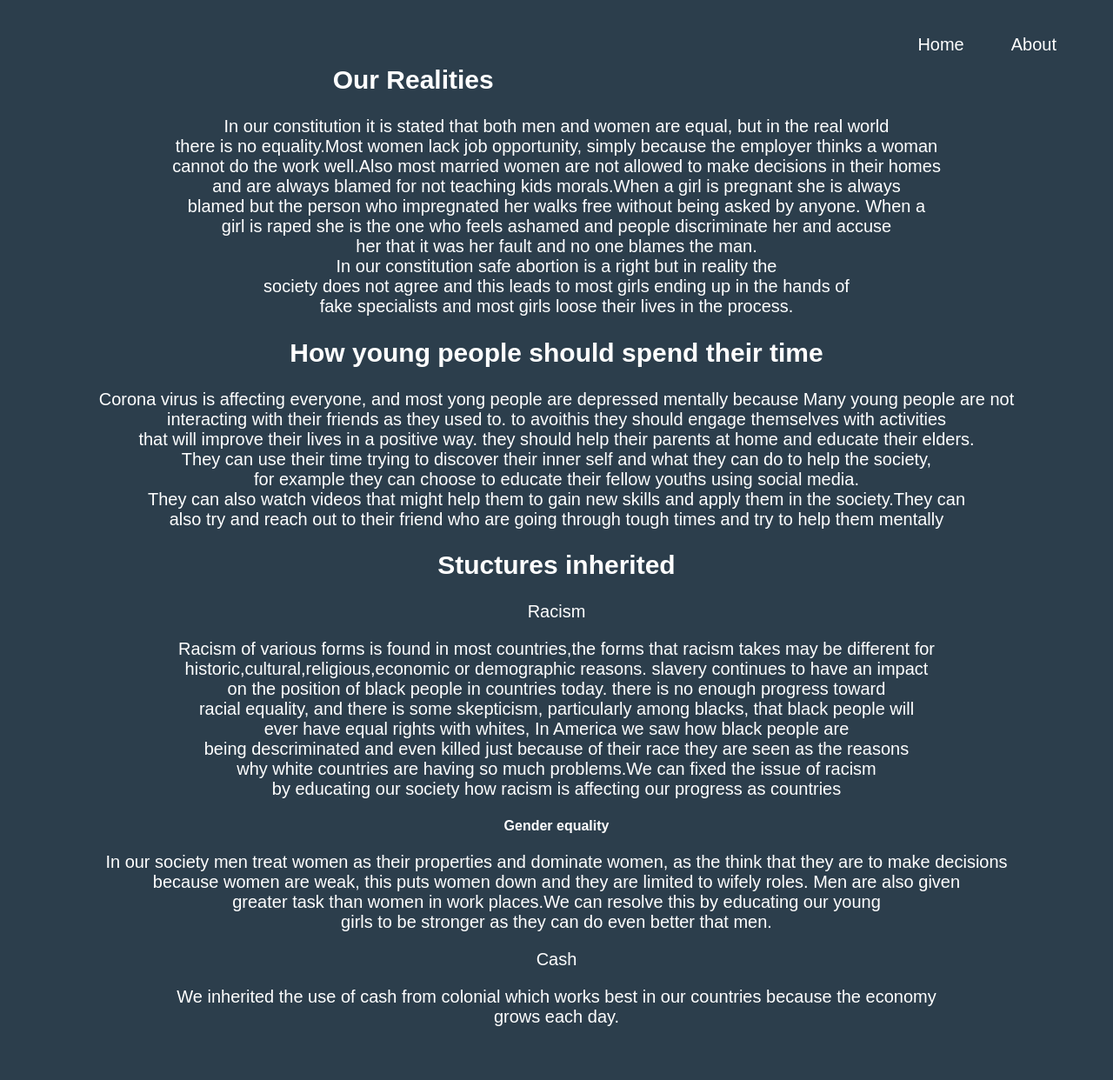
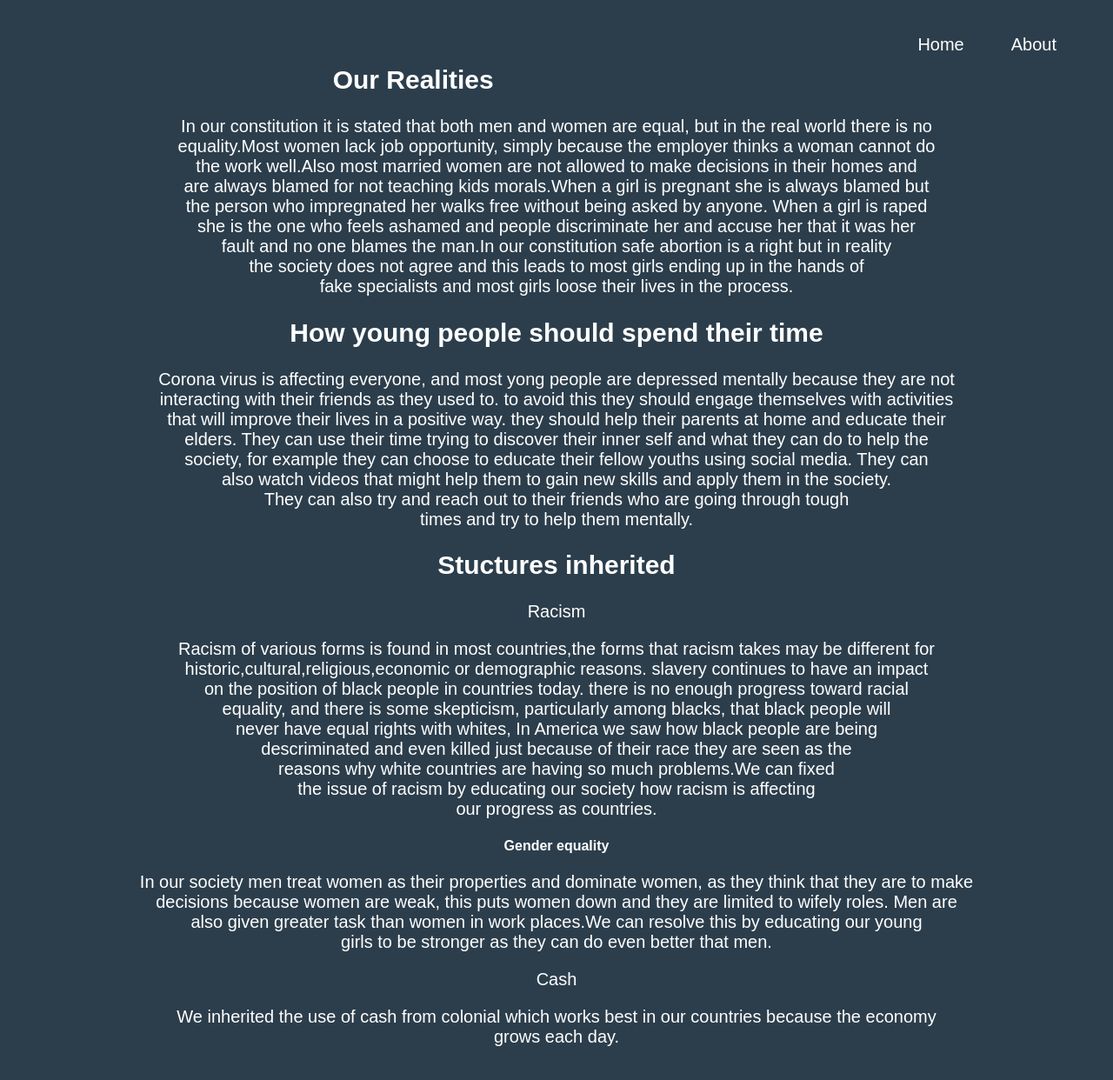
Before and after one commit to gracekimaniwairimu/Navigating-your-journey, a plain HTML site: page about.html in a window 1280 px wide. Shown: the top 1242 px of the page at 87% size. Drawn offline with Linux system fonts and the light colour scheme.

Commit message:
initial commit

```diff
--- a/about.html
+++ b/about.html
@@ -24,17 +24,17 @@
  <section>
     <div class="conti">
         <h1>Our Realities</h1>
-        <p> In our  constitution it is stated that both men and women are equal, but in the real world <br> there is no equality.Most women lack job opportunity, simply because the employer thinks a woman<br> cannot do the work well.Also most married women are not allowed to make decisions in their homes<br> and are always blamed for not teaching kids morals.When a girl is pregnant she is always<br> blamed but the person who impregnated her walks free without being asked by anyone. When a<br> girl is raped she is the one who feels ashamed and people discriminate her and accuse <br>her that it was her fault and  no one blames  the man.<br>In our constitution  safe abortion is a right  but in reality the<br> society does not agree and  this  leads to most girls ending up in the hands of <br>fake specialists and most girls loose their lives in the process.
+        <p> In our  constitution it is stated that both men and women are equal, but in the real world  there is no<br> equality.Most women lack job opportunity, simply because the employer thinks a woman cannot do<br> the work well.Also most married women are not allowed to make decisions in their homes and <br>are always blamed for not teaching kids morals.When a girl is pregnant she is always blamed but <br>the person who impregnated her walks free without being asked by anyone. When a  girl is raped<br> she is the one who feels ashamed and people discriminate her and accuse her that it was her<br> fault and  no one blames  the man.In our constitution  safe abortion is a right  but in reality <br>the society does not agree and  this  leads to most girls ending up in the hands of <br>fake specialists and most girls loose their lives in the process.
 
         <h1>How young people should spend  their time</h1>
-        <p>Corona virus is affecting everyone, and most yong people are depressed mentally because Many young people are not <br> interacting with their friends  as they used to.  to avoithis  they should engage themselves with activities<br> that will improve their lives in a positive way. they should  help their parents at home and educate  their elders.  <br>They can use their time trying to discover their inner self and what they can do to help the society, <br>for example they can choose to educate their fellow youths using social media.<br> They can also watch videos that might help them to gain new skills and apply them in the society.They can <br>also try and reach out to their friend who are going through tough times and try to help them mentally<br></p>
+        <p>Corona virus is affecting everyone, and most yong people are depressed mentally because they are not  <br>interacting with their friends  as they used to.  to avoid this  they should engage themselves with activities<br> that will improve their lives in a positive way. they should  help their parents at home and educate their <br>elders.  They can use their time trying to discover their inner self and what they can do to help the<br> society, for example they can choose to educate their fellow youths using social media. They can<br> also watch videos that might help them to gain new skills and apply them in the society.<br>They can also try and reach out to their friends who are going through tough <br>times and try to help them mentally.<br></p>
 
         <h1>Stuctures inherited </h1>
        <p>Racism</p>
         <p>Racism of various forms is found  in most countries,the forms that racism takes may be different  for<br> historic,cultural,religious,economic or demographic reasons.
-         slavery continues to have an impact<br> on the position of black people in countries today. there is no enough progress toward<br> racial equality, and there is some skepticism, particularly among blacks, that black people will<br> ever have equal rights with whites, In America we saw how black people are <br>being descriminated and even killed just because of their race they are seen as the reasons <br>why white countries are having so much problems.We can fixed the issue of racism <br>by educating our society how racism is affecting our progress as  countries</p>
+         slavery continues to have an impact<br> on the position of black people in countries today. there is no enough progress toward racial<br> equality, and there is some skepticism, particularly among blacks, that black people will<br> never have equal rights with whites, In America we saw how black people are being<br> descriminated and even killed just because of their race they are seen as the<br> reasons why white countries are having so much problems.We can fixed<br> the issue of racism by educating our society how racism is affecting <br>our progress as  countries.</p>
          <h4>Gender equality</h4>
-         <p>In our society men treat women as their properties and dominate  women, as the think that they are to make decisions<br> because women are weak, this puts women down and they are limited to wifely roles.  Men are also given <br>greater task than women in work places.We can resolve this by educating our young<br> girls to be stronger as they can do even better that men. </p>
+         <p>In our society men treat women as their properties and dominate  women, as they think that they are to make<br> decisions because women are weak, this puts women down and they are limited to wifely roles.  Men are<br> also given greater task than women in work places.We can resolve this by educating our young<br> girls to be stronger as they can do even better that men. </p>
         <p>Cash</p>
         <p>We inherited the use of cash from colonial which works best in our countries because the economy<br> grows each day.</p>
          <p></p>
```
